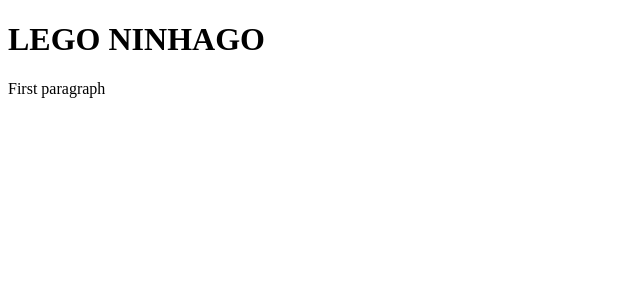
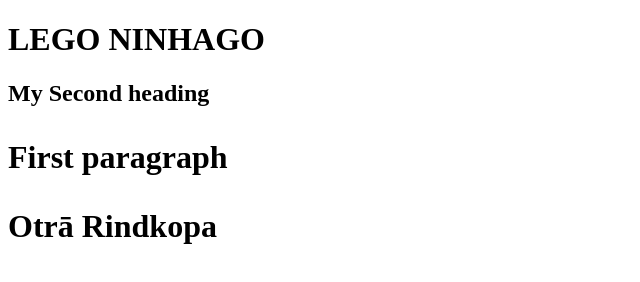
Before and after one commit to Renatos15/my-first-webpage-lego-ninjago-, a plain HTML site: page index..html in a window 1280 px wide. Shown: the whole page, without its empty margins (0-640 px from the left). Drawn offline with Linux system fonts and the light colour scheme.

Commit message:
My first HTML change

```diff
--- a/index..html
+++ b/index..html
@@ -3,7 +3,9 @@
 <body>
 
 <h1>LEGO NINHAGO</h1>
+  <h2>My Second heading <h1>
 <p>First paragraph</p>
+    <p> Otrā Rindkopa </p>
 
 </body>
 </html>
```
